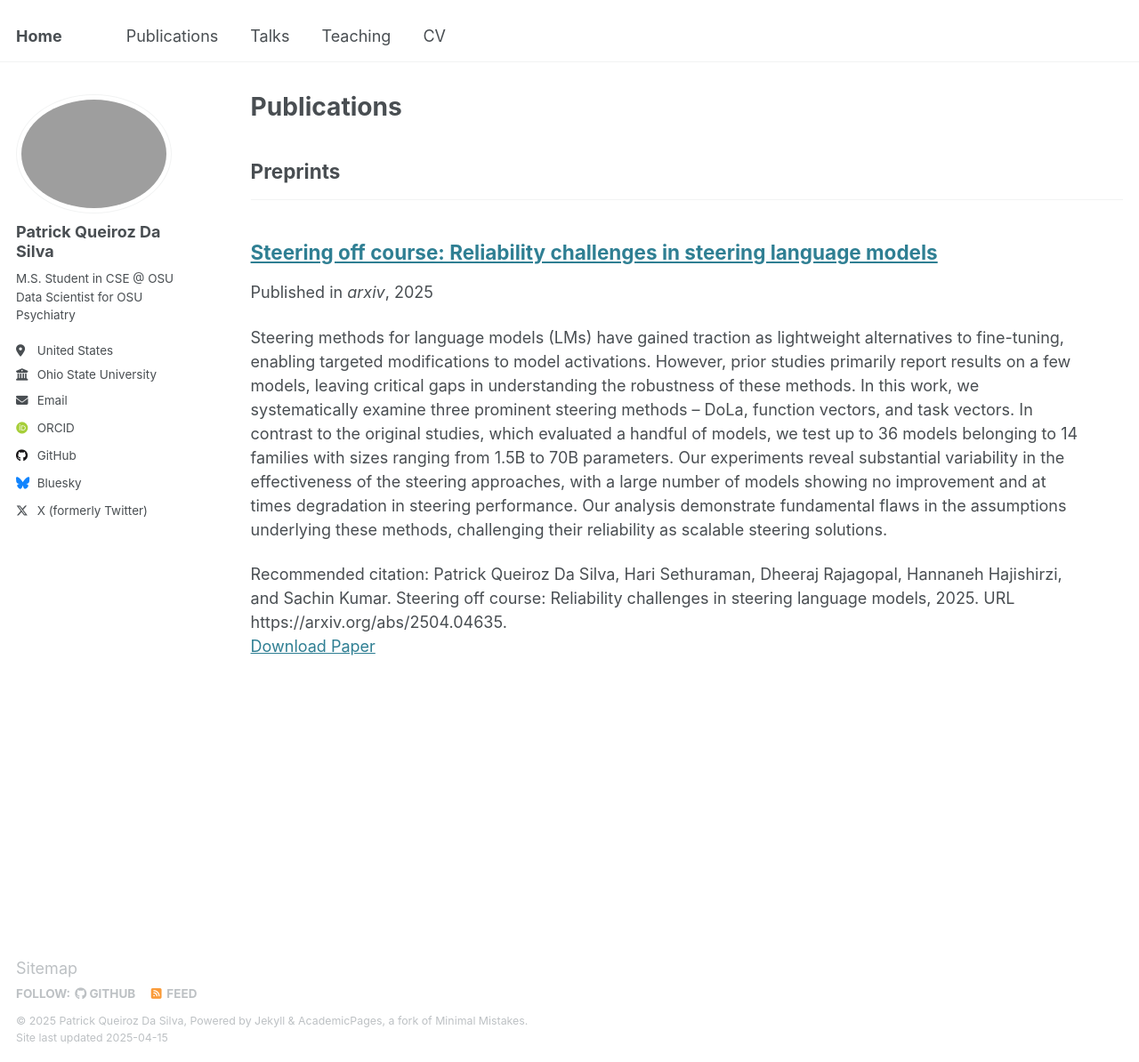
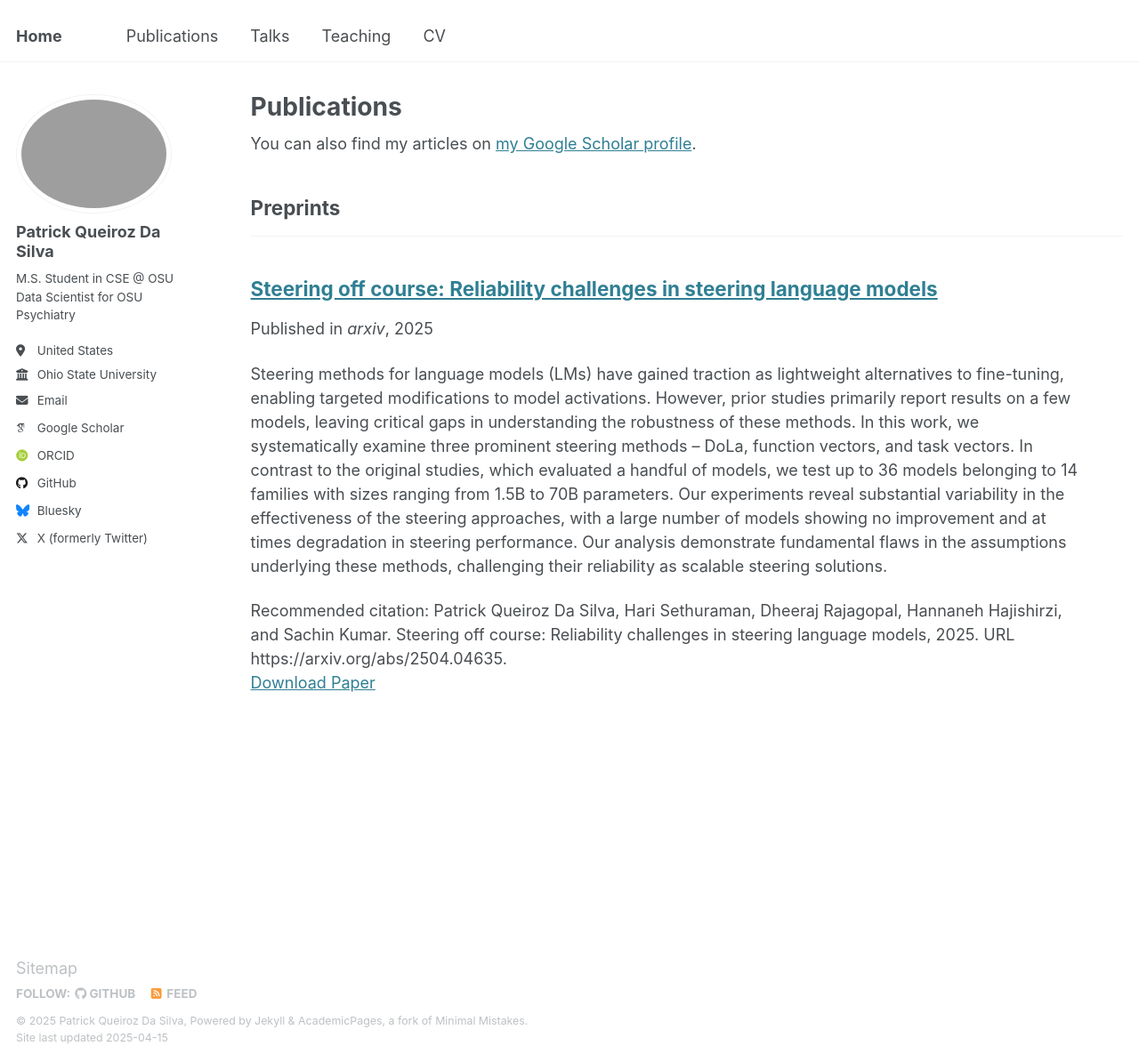
Before and after one commit to patqdasilva/patqdasilva.github.io, a Jekyll site: the page built from _pages/publications.html, in a window 1280 px wide and 1194 px high. Shown: the whole window at 89% size. Built offline with Jekyll 4.4.1, drawn with Linux system fonts in a browser that asks for light colours; some web fonts are replaced; part of the change alters nothing that is shown.

Commit message:
Update _config.yml

```diff
--- a/_config.yml
+++ b/_config.yml
@@ -33,7 +33,7 @@ author:
 
   # Academic websites
   arxiv            : # URL - Update with the correct link to your profile
-  googlescholar    : # URL
+  googlescholar    : https://scholar.google.com/citations?user=3OWkZswAAAAJ&hl=en&oi=sra
   impactstory      : # URL
   orcid            : "https://orcid.org/0009-0005-4527-7673"
   semantic         : # URL
```
